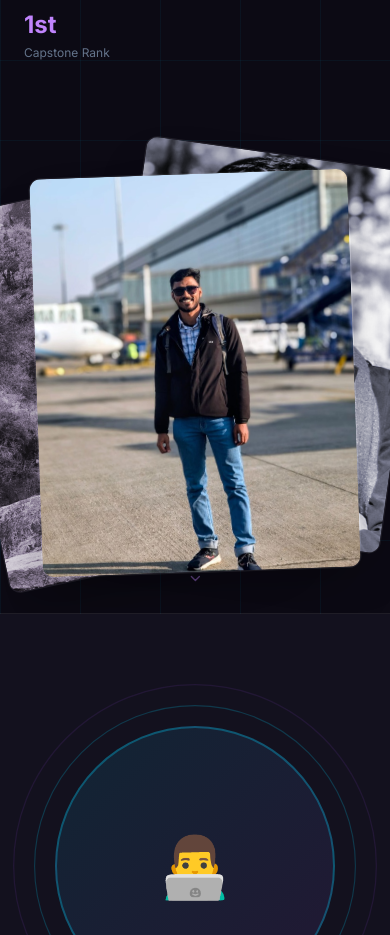
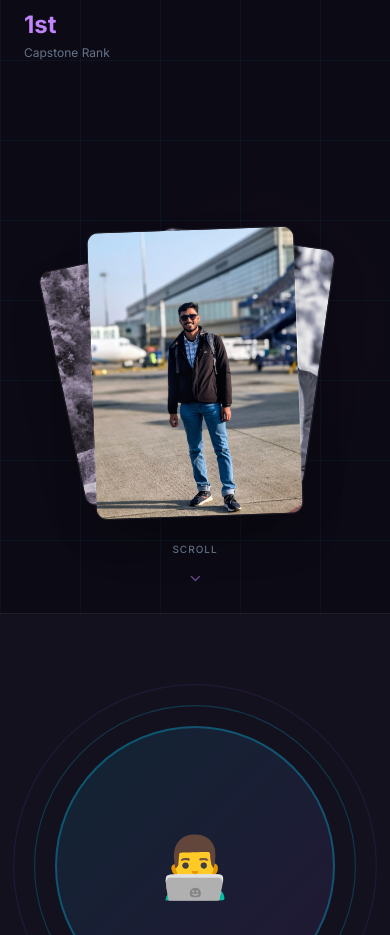
Before and after one commit to Sahilhamids/PORTFOLIO, a Next.js app: page / in a window 390 px wide. Shown: the part 820-1755 px from the top of the page. Built offline with nearby package versions, Linux system fonts and the light colour scheme; no server answers.

Commit message:
fix: make Hero image stack responsive and add touch tap support for mobile devices

```diff
--- a/app/components/Hero.tsx
+++ b/app/components/Hero.tsx
@@ -10,6 +10,14 @@ const roles = ["Backend Engineer", "Python Developer", "API Builder", "AI-Augmen
 export default function Hero() {
   const [roleIndex, setRoleIndex] = useState(0);
   const [leetcodeCount, setLeetcodeCount] = useState("140+");
+  const [isMobile, setIsMobile] = useState(true); // Default true to avoid hydration mismatch layout breaking
+
+  useEffect(() => {
+    const handleResize = () => setIsMobile(window.innerWidth < 768);
+    handleResize(); // Initial check
+    window.addEventListener("resize", handleResize);
+    return () => window.removeEventListener("resize", handleResize);
+  }, []);
 
   useEffect(() => {
     const interval = setInterval(() => {
@@ -173,9 +181,10 @@ export default function Hero() {
         >
           {/* Photo 1 (Bottom Left) */}
           <motion.div
-            className="absolute w-72 h-96 rounded-xl overflow-hidden brutal-border shadow-2xl z-10"
-            initial={{ rotate: -12, x: -40, y: 30 }}
-            whileHover={{ rotate: -25, x: -120, y: 10, scale: 1.05, zIndex: 40 }}
+            className="absolute w-44 h-60 md:w-72 md:h-96 rounded-xl overflow-hidden brutal-border shadow-2xl z-10"
+            initial={{ rotate: -12, x: isMobile ? -20 : -40, y: isMobile ? 15 : 30 }}
+            whileHover={{ rotate: -25, x: isMobile ? -60 : -120, y: isMobile ? 5 : 10, scale: 1.05, zIndex: 40 }}
+            whileTap={{ rotate: -25, x: isMobile ? -60 : -120, y: isMobile ? 5 : 10, scale: 1.05, zIndex: 40 }}
             transition={{ type: "spring", stiffness: 300, damping: 20 }}
             style={{ transformOrigin: "bottom left" }}
           >
@@ -185,9 +194,10 @@ export default function Hero() {
 
           {/* Photo 2 (Bottom Right) */}
           <motion.div
-            className="absolute w-72 h-96 rounded-xl overflow-hidden brutal-border shadow-2xl z-20"
-            initial={{ rotate: 8, x: 40, y: -10 }}
-            whileHover={{ rotate: 20, x: 120, y: -20, scale: 1.05, zIndex: 40 }}
+            className="absolute w-44 h-60 md:w-72 md:h-96 rounded-xl overflow-hidden brutal-border shadow-2xl z-20"
+            initial={{ rotate: 8, x: isMobile ? 20 : 40, y: isMobile ? -5 : -10 }}
+            whileHover={{ rotate: 20, x: isMobile ? 60 : 120, y: isMobile ? -10 : -20, scale: 1.05, zIndex: 40 }}
+            whileTap={{ rotate: 20, x: isMobile ? 60 : 120, y: isMobile ? -10 : -20, scale: 1.05, zIndex: 40 }}
             transition={{ type: "spring", stiffness: 300, damping: 20 }}
             style={{ transformOrigin: "bottom right" }}
           >
@@ -197,9 +207,10 @@ export default function Hero() {
 
           {/* Photo 3 (Top Center) */}
           <motion.div
-            className="absolute w-[320px] h-[400px] rounded-xl overflow-hidden brutal-border shadow-2xl z-30"
+            className="absolute w-52 h-72 md:w-[320px] md:h-[400px] rounded-xl overflow-hidden brutal-border shadow-2xl z-30"
             initial={{ rotate: -2, x: 0, y: 0 }}
-            whileHover={{ rotate: 0, x: 0, y: -40, scale: 1.05, zIndex: 40 }}
+            whileHover={{ rotate: 0, x: 0, y: isMobile ? -20 : -40, scale: 1.05, zIndex: 40 }}
+            whileTap={{ rotate: 0, x: 0, y: isMobile ? -20 : -40, scale: 1.05, zIndex: 40 }}
             transition={{ type: "spring", stiffness: 300, damping: 20 }}
           >
             <Image src="/images/hero/photo1.jpg" alt="Sahil Hamid" fill className="object-cover transition-all duration-500" priority />
```
